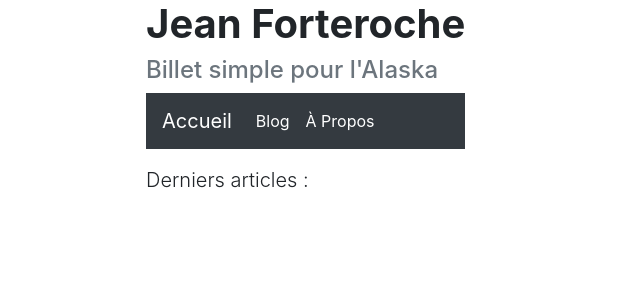
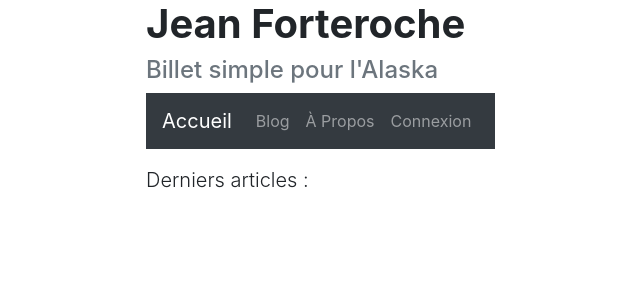
Before and after one commit to MiKatre/micro-cms-php, a PHP site: page / in a window 1280 px wide. Shown: the top 300 px of the page, without its empty margins (167-807 px from the left). Run offline with PHP 8.4, Linux system fonts and the light colour scheme; data that the repository does not hold is empty.

Commit message:
add login link

```diff
--- a/view/frontend/listPostsView.php
+++ b/view/frontend/listPostsView.php
@@ -10,12 +10,15 @@
     <span class="navbar-toggler-icon"></span>
   </button>
   <div class="collapse navbar-collapse" id="navbarNav">
-    <ul class="navbar-nav">
-      <li class="nav-item active">
-        <a class="nav-link" href="#">Blog <span class="sr-only">(current)</span></a>
+    <ul class="navbar-nav d-flex">
+      <li class="nav-item ">
+        <a class="nav-link" href="#">Blog</a>
       </li>
-      <li class="nav-item active">
-        <a class="nav-link" href="#">À Propos <span class="sr-only">(current)</span></a>
+      <li class="nav-item ">
+        <a class="nav-link" href="#">À Propos</a>
+      </li>
+      <li class="nav-item ml-auto">
+        <a class="nav-link" target="_blank" rel="noopener" href="index.php?action=showLogin">Connexion</a>
       </li>
 
     </ul>
```
